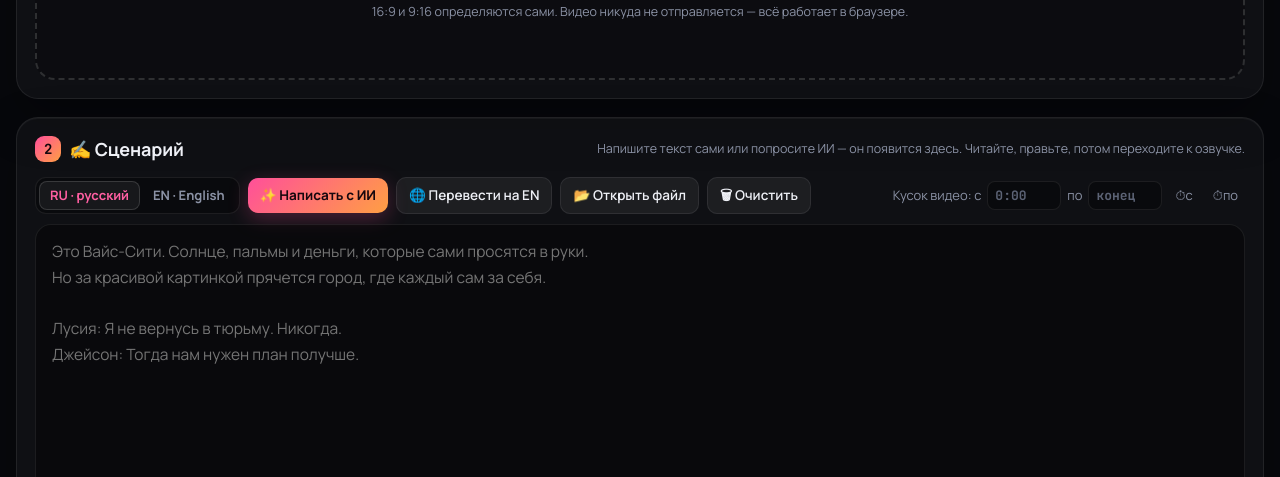
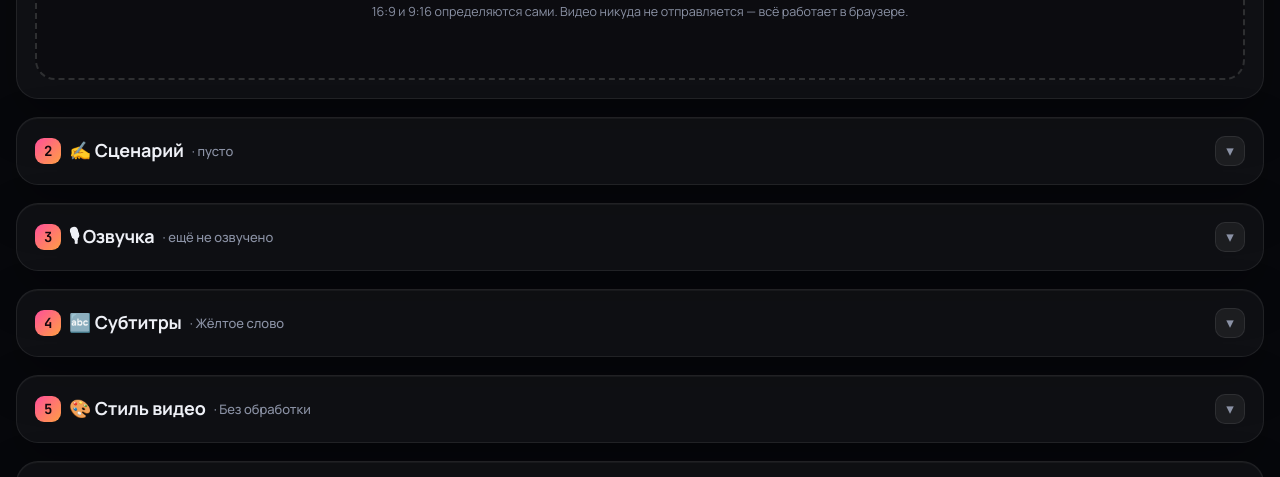
Before and after one commit to psih-coder/ozvuchka, a plain HTML site: page index.html in a window 1280 px wide. Shown: the part 296-773 px from the top of the page. Drawn offline with nearby package versions, Linux system fonts and the light colour scheme; a web font is replaced by a local one.

Commit message:
Шаги «Сценарий» и «Озвучка» под спойлером
- details.accd как у «Субтитров» и «Стиля», состояние запоминается
- сводка в заголовке: символы сценария RU/EN, сколько фраз озвучено

Co-Authored-By: Claude Opus 5.5 <noreply@anthropic.com>

```diff
--- a/index.html
+++ b/index.html
@@ -120,10 +120,12 @@
 
   <!-- ============ 2. Сценарий ============ -->
   <section class="card" id="scriptCard">
-    <div class="tabhead">
-      <h2><span class="stepn">2</span> ✍ Сценарий</h2>
-      <span class="hint">Напишите текст сами или попросите ИИ — он появится здесь. Читайте, правьте, потом переходите к озвучке.</span>
-    </div>
+   <details class="accd" id="scriptAcc">
+    <summary class="acchead">
+      <h2><span class="stepn">2</span> ✍ Сценарий <span class="accsum" id="scriptSum"></span></h2>
+      <span class="chev">▾</span>
+    </summary>
+    <div class="hint" style="margin:10px 0 12px">Напишите текст сами или попросите ИИ — он появится здесь. Читайте, правьте, потом переходите к озвучке.</div>
     <div class="edbar">
       <div class="seg" id="edLang"><button data-v="ru" class="on">RU · русский</button><button data-v="en">EN · English</button></div>
       <button class="btn sm" id="aiOpen">✨ Написать с ИИ</button>
@@ -189,14 +191,17 @@
           <span class="mono">0:05 текст</span> или <span class="mono">0:05 - 0:09 текст</span> — фраза начинается с этого времени (при озвучке «по фразам»).</div>
       </details>
     </div>
+   </details>
   </section>
 
   <!-- ============ 3. Озвучка ============ -->
   <section class="card" id="voiceCard" data-vmode="solid">
-    <div class="tabhead">
-      <h2><span class="stepn">3</span> 🎙 Озвучка</h2>
-      <span class="hint">Берёт текст из сценария выше. Выберите, как озвучить, и голоса.</span>
-    </div>
+   <details class="accd" id="voiceAcc">
+    <summary class="acchead">
+      <h2><span class="stepn">3</span> 🎙 Озвучка <span class="accsum" id="voiceSum"></span></h2>
+      <span class="chev">▾</span>
+    </summary>
+    <div class="hint" style="margin:10px 0 12px">Берёт текст из сценария выше. Выберите, как озвучить, и голоса.</div>
     <div class="vmodes">
       <label class="mcard"><input type="radio" name="vmode" value="solid" checked><b>🎙 Целиком</b><small>весь текст одним дублем — без пауз и обрывов между фразами</small></label>
       <label class="mcard"><input type="radio" name="vmode" value="phrases"><b>📜 По фразам</b><small>фразы расставляются по видео; разные голоса по именам; таймкоды из сценария</small></label>
@@ -260,6 +265,7 @@
     </div>
     <progress id="vBar" value="0" max="100" hidden></progress>
     <ul class="log" id="vLog"></ul>
+   </details>
   </section>
 
   <!-- ============ 4. Субтитры ============ -->
--- a/js/playback.js
+++ b/js/playback.js
@@ -90,6 +90,7 @@ function vSummary() {
       (stale.length ? ` · <span style="color:var(--warn)">изменились: ${stale.length}</span>` : "");
   }
   subInfo(); rInfo();
+  if (typeof stepSums === "function") stepSums();
 }
 let refitN = 0;
 async function refit(onlyPid) {
--- a/js/script.js
+++ b/js/script.js
@@ -66,6 +66,7 @@ function edInfo() {
   const unk = new Set(LANGS.flatMap((l) => parseScript(S.script[l], l).unknown));
   $("edInfo").innerHTML = parts.join(" · ") + ` · кусок видео ${fmt(A, 0)}–${fmt(B, 0)} (${fmt(win, 0)})` +
     (unk.size ? ` · <span style="color:var(--warn)">нет голоса для: ${[...unk].map(esc).join(", ")} — добавьте в шаге 3</span>` : "");
+  if (typeof stepSums === "function") stepSums();
 }
 $("edClear").onclick = () => { if (S.script[edCur].trim() && !confirm(`Очистить текст ${edCur.toUpperCase()}?`)) return; setScript(edCur, ""); };
 $("edImport").onclick = () => $("edFile").click();
--- a/js/ui.js
+++ b/js/ui.js
@@ -6,7 +6,14 @@ function accSums() {
   const gp = document.querySelector("#gChips .chip.on");
   $("gradeSum").textContent = "· " + (gp ? G_PRESETS[gp.dataset.gp][0].replace(/^[^\p{L}]+/u, "") : "свои настройки");
 }
-for (const id of ["subsAcc", "gradeAcc", "voicesBox"]) {
+// шаги 2 и 3: сколько текста и сколько озвучено — видно и в свёрнутом виде
+function stepSums() {
+  const sc = LANGS.map((l) => [l, plainText(S.script[l], l).replace(/\s+/g, " ").trim().length]).filter(([, n]) => n).map(([l, n]) => `${l.toUpperCase()} ${n} симв.`);
+  $("scriptSum").textContent = "· " + (sc.length ? sc.join(", ") : "пусто");
+  const vo = LANGS.map((l) => { const w = S.cues.filter((c) => c[l].trim()); return w.length ? `${l.toUpperCase()} ${w.filter((c) => voiceFresh(c, l)).length} из ${w.length}` : ""; }).filter(Boolean);
+  $("voiceSum").textContent = "· " + (vo.length ? "озвучено " + vo.join(", ") : "ещё не озвучено");
+}
+for (const id of ["scriptAcc", "voiceAcc", "subsAcc", "gradeAcc", "voicesBox"]) {
   $(id).open = !!LS.get("vo-acc", {})[id];
   $(id).addEventListener("toggle", () => { const o = LS.get("vo-acc", {}); o[id] = $(id).open; LS.set("vo-acc", o); if ($(id).open) requestAnimationFrame(paintPreviews); });
 }
```
Also changed, not shown: 1 other file.
